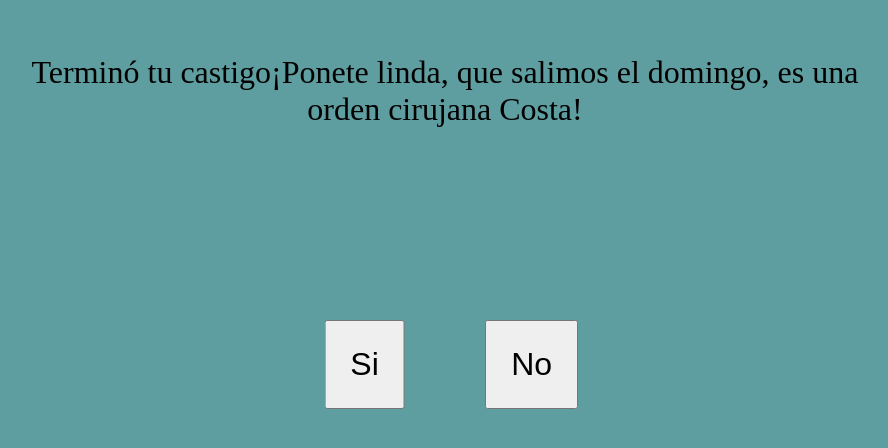
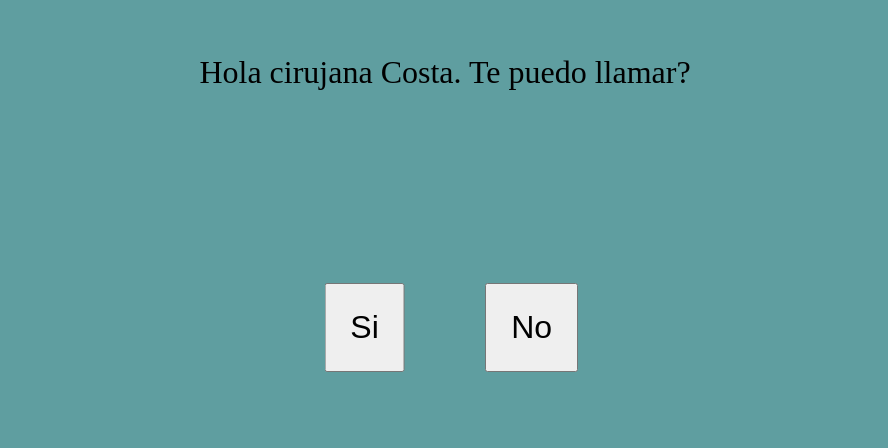
Before and after one commit to Enriquez10000/Gabriele, a plain HTML site: page index.html in a window 1280 px wide. Shown: the part 138-586 px from the top of the page, without its empty margins (195-1083 px from the left). Drawn offline with Linux system fonts and the light colour scheme.

Commit message:
Add files via upload

```diff
--- a/index.html
+++ b/index.html
@@ -9,7 +9,7 @@
 <body>
 
     <div class="contenedor">
-        <p>Terminó tu castigo¡Ponete linda, que salimos el domingo, es una orden cirujana Costa!</p>
+        <p>Hola cirujana Costa. Te puedo llamar?</p>
         <button id="yesBtn">Si</button>
         <button id="noBtn">No</button>
 
```
